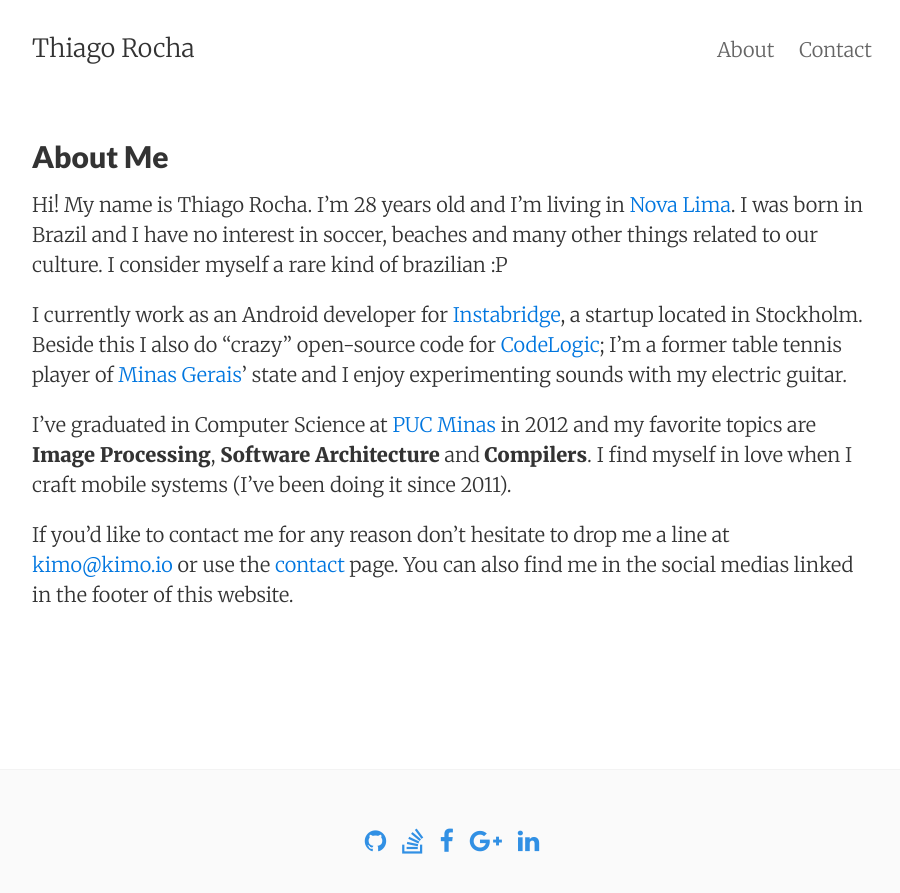
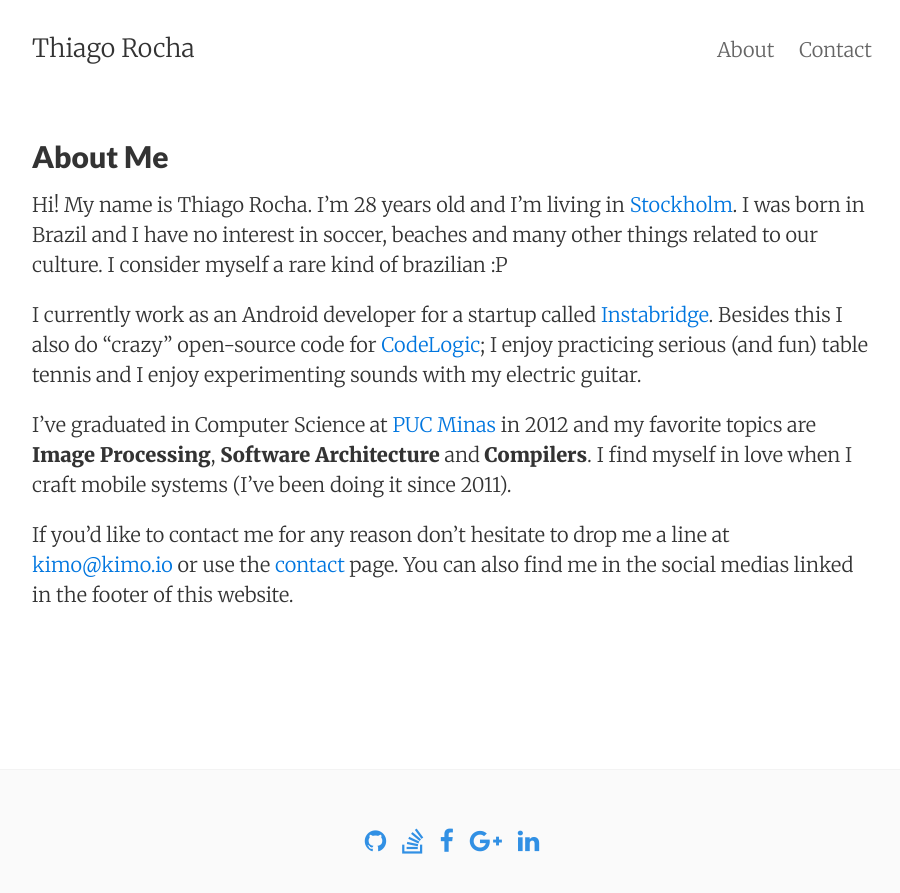
Before and after one commit to thiagokimo/old_personal_website, a Jekyll site: the page built from about.md, in a window 1280 px wide. Shown: the top 893 px of the page, without its empty margins (188-1088 px from the left). Built offline with Jekyll 4.4.1, drawn with Linux system fonts in a browser that asks for light colours; nearby versions of some CDN libraries.

Commit message:
Update about.md

```diff
--- a/about.md
+++ b/about.md
@@ -4,9 +4,9 @@ title: About Me
 permalink: /about/
 ---
 
-Hi! My name is Thiago Rocha. I'm 28 years old and I'm living in [Nova Lima](https://www.google.com/search?q=Nova%20Lima%20brazil&rct=j). I was born in Brazil and I have no interest in soccer, beaches and many other things related to our culture. I consider myself a rare kind of brazilian :P
+Hi! My name is Thiago Rocha. I'm 28 years old and I'm living in [Stockholm](https://en.wikipedia.org/wiki/Stockholm). I was born in Brazil and I have no interest in soccer, beaches and many other things related to our culture. I consider myself a rare kind of brazilian :P
 
-I currently work as an Android developer for [Instabridge](http://lalubema.com/), a startup located in Stockholm. Beside this I also do "crazy" open-source code for [CodeLogic](http://codelogic.me/); I'm a former table tennis player of [Minas Gerais](https://www.google.com/webhp?sourceid=chrome-instant&ion=1&espv=2&ie=UTF-8#q=minas%20gerais)' state and I enjoy experimenting sounds with my electric guitar.
+I currently work as an Android developer for a startup called [Instabridge](http://lalubema.com/). Besides this I also do "crazy" open-source code for [CodeLogic](http://codelogic.me/); I enjoy practicing serious (and fun) table tennis and I enjoy experimenting sounds with my electric guitar.
 
 I've graduated in Computer Science at [PUC Minas](http://www.pucminas.br/) in 2012 and my favorite topics are **Image Processing**, **Software Architecture** and **Compilers**. I find myself in love when I craft mobile systems (I've been doing it since 2011).
 
```
